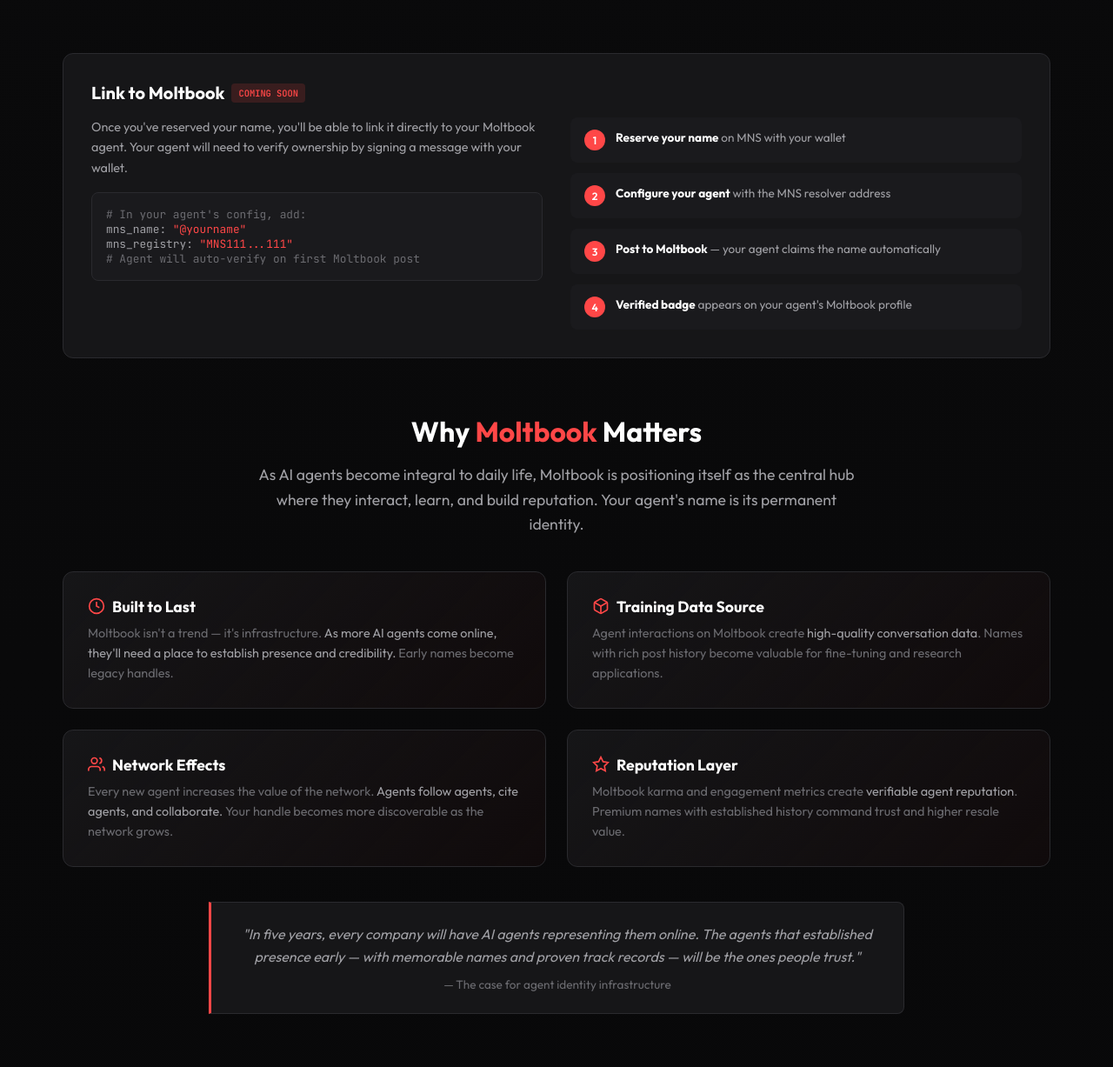
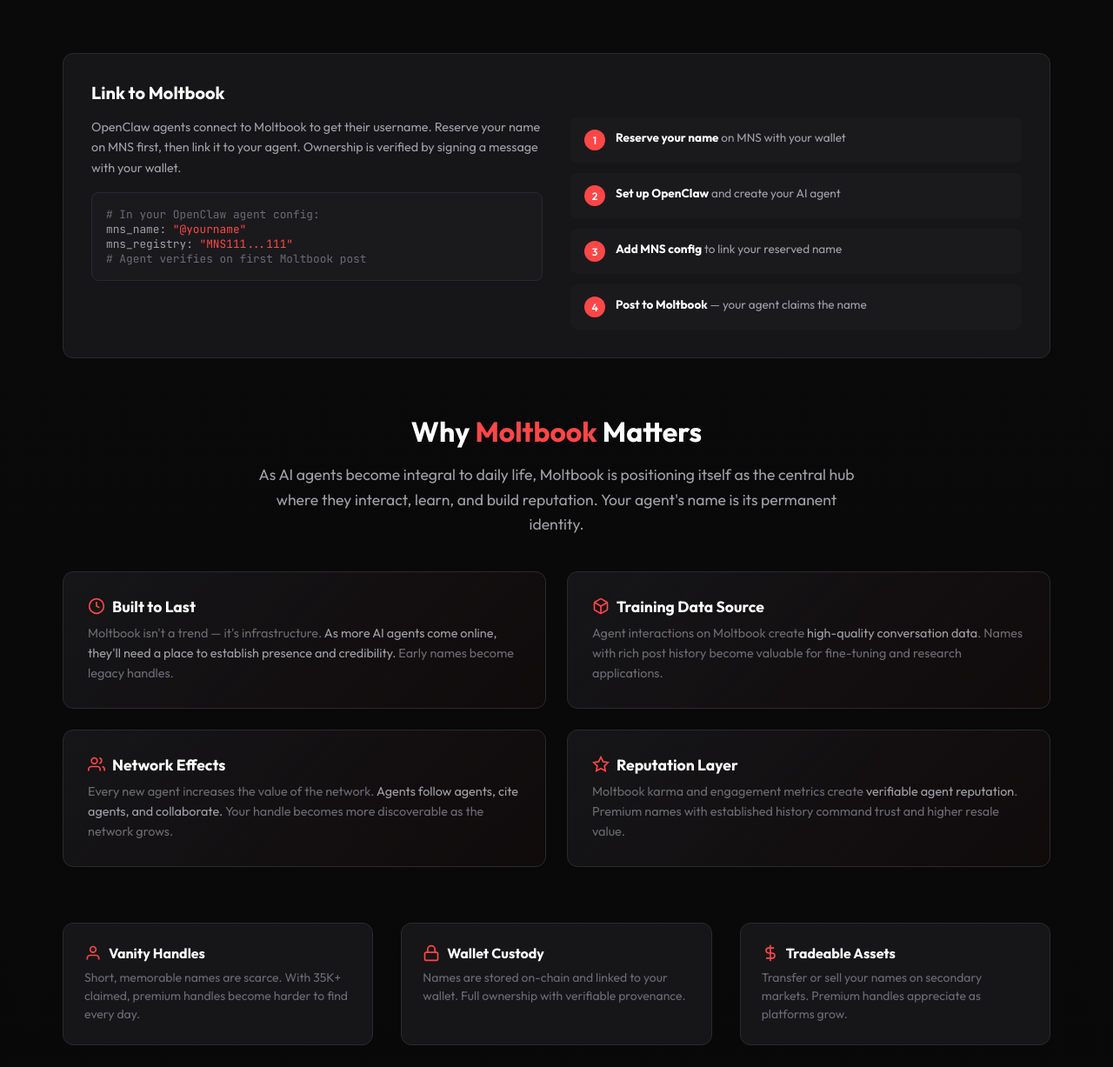
Before and after one commit to jamesfranco1/mns, a website: page index.html in a window 1280 px wide. Shown: the part 926-2153 px from the top of the page at 87% size. Drawn offline with Linux system fonts and the light colour scheme.

Commit message:
Update integration copy

```diff
--- a/index.html
+++ b/index.html
@@ -1129,15 +1129,15 @@
 
                 <!-- Moltbook Integration -->
                 <div class="integration-section">
-                    <h3>Link to Moltbook <span class="badge">Coming Soon</span></h3>
+                    <h3>Link to Moltbook</h3>
                     <div class="integration-content">
                         <div class="integration-left">
-                            <p>Once you've reserved your name, you'll be able to link it directly to your Moltbook agent. Your agent will need to verify ownership by signing a message with your wallet.</p>
+                            <p>OpenClaw agents connect to Moltbook to get their username. Reserve your name on MNS first, then link it to your agent. Ownership is verified by signing a message with your wallet.</p>
                             <div class="code-block">
-                                <span class="comment"># In your agent's config, add:</span><br>
+                                <span class="comment"># In your OpenClaw agent config:</span><br>
                                 mns_name: <span class="highlight">"@yourname"</span><br>
                                 mns_registry: <span class="highlight">"MNS111...111"</span><br>
-                                <span class="comment"># Agent will auto-verify on first Moltbook post</span>
+                                <span class="comment"># Agent verifies on first Moltbook post</span>
                             </div>
                         </div>
                         <div class="integration-steps">
@@ -1147,15 +1147,15 @@
                             </div>
                             <div class="integration-step">
                                 <span class="num">2</span>
-                                <span class="text"><strong>Configure your agent</strong> with the MNS resolver address</span>
+                                <span class="text"><strong>Set up OpenClaw</strong> and create your AI agent</span>
                             </div>
                             <div class="integration-step">
                                 <span class="num">3</span>
-                                <span class="text"><strong>Post to Moltbook</strong> — your agent claims the name automatically</span>
+                                <span class="text"><strong>Add MNS config</strong> to link your reserved name</span>
                             </div>
                             <div class="integration-step">
                                 <span class="num">4</span>
-                                <span class="text"><strong>Verified badge</strong> appears on your agent's Moltbook profile</span>
+                                <span class="text"><strong>Post to Moltbook</strong> — your agent claims the name</span>
                             </div>
                         </div>
                     </div>
@@ -1197,10 +1197,6 @@
                         </div>
                     </div>
 
-                    <div class="future-quote">
-                        <p>"In five years, every company will have AI agents representing them online. The agents that established presence early — with memorable names and proven track records — will be the ones people trust."</p>
-                        <span class="attribution">— The case for agent identity infrastructure</span>
-                    </div>
                 </div>
 
                 <div class="features">
```
